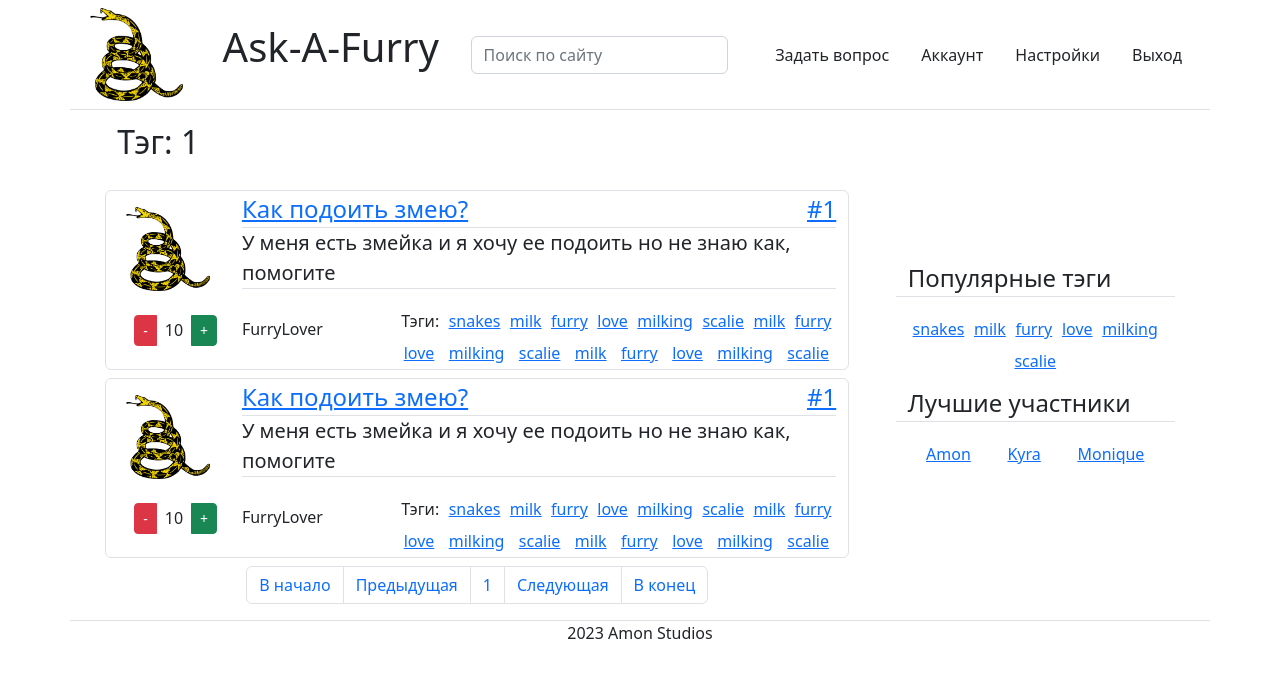
After one commit to Adefey/tp-mail-web-homeworks, a Django app: page /tag/1 in a window 1280 px wide. The commit adds this page. Shown: the top 678 px of the page. Run offline with Django 4.2, Linux system fonts and the light colour scheme; some libraries are stand-ins or nearby versions.

Commit message:
Almost made homework1

```diff
--- a/ask_a_furry/ask_a_furry/settings.py
+++ b/ask_a_furry/ask_a_furry/settings.py
@@ -23,7 +23,7 @@ BASE_DIR = Path(__file__).resolve().parent.parent
 SECRET_KEY = 'django-insecure-3&l!57-971l2$3g(0no6l7mbcyb(2zvv4^_(dra$_ju$ikm*1u'
 
 # SECURITY WARNING: don't run with debug turned on in production!
-DEBUG = False
+DEBUG = True
 
 ALLOWED_HOSTS = ['localhost', '127.0.0.1']
 
--- a/ask_a_furry/main_site/templates/main_site/base.html
+++ b/ask_a_furry/main_site/templates/main_site/base.html
@@ -8,23 +8,56 @@
         <meta name="viewport" content="width=device-width, initial-scale=1">
     </head>
     <body>
-        <header class="container d-flex flex-wrap align-items-center justify-content-center justify-content-md-between py-3 mb-4 border-bottom">
-            <div class="d-flex align-items-center col-md-3 mb-2 mb-md-0 text-dark text-decoration-none">
-                Ask-A-Furry
+        <header class="container d-flex align-items-center justify-content-between border-bottom">
+            <div class="d-flex flex-column col-1 m-2">
+                <a href="/"><img src="{% static 'main_site/logo.png' %}" class="img-fluid" alt="Ask-A-Furry-Logo"></a>
             </div>
-            <ul class="nav col-12 col-md-auto mb-2 justify-content-center mb-md-0">
-                <li><a class="nav-link px-2 link-dark" href="/">Ask</a></li>
-                <li><a class="nav-link px-2 link-dark" href="/">Name</a></li>
-                <li><a class="nav-link px-2 link-dark" href="/">Settings</a></li>
-                <li><a class="nav-link px-2 link-dark" href="/">Log out</a></li>
+            <div class="d-flex flex-column">
+                <p class="fs-1">Ask-A-Furry</p>
+            </div>
+            <div class="row height d-flex justify-content-center align-items-center">
+                <div class="form">
+                    <i class="fa fa-search"></i>
+                    {% csrf_token %}
+                    <input type="text" class="form-control form-input" placeholder="Поиск по сайту">
+                </div>
+            </div>
+            <ul class="d-flex flex-column list-group flex-md-row border-0 list-unstyled">
+                <li><a class="list-group-item border-0" href="/ask">Задать вопрос</a></li>
+                <li><a class="list-group-item border-0" href="/settings">Аккаунт</a></li>
+                <li><a class="list-group-item border-0" href="/settings">Настройки</a></li>
+                <li><a class="list-group-item border-0" href="/">Выход</a></li>
             </ul>
         </header>
         <main class="container">
-            {% block content %}
-            {% endblock %}
+            <div class="d-flex align-items-center">
+            <div class="container col-8 align-items-center">
+                {% block content %}
+                {% endblock %}
+            </div>
+            <div class="container col-3">
+                <div class="mt-2 mb-2 row d-flex align-items-center justify-content-between">
+                        <p class="fs-4 border-bottom">Популярные тэги</p>
+                        <div class="col d-flex align-items-center justify-content-around flex-wrap">
+                            {% for tag in best_tags %}
+                                <a class="m-1 d-flex fs-6" href="/">{{ tag }}</a>
+                            {% endfor %}
+                        </div>
+                </div>
+                <div class="mt-2 mb-2 row d-flex align-items-center justify-content-between">
+                        <p class="fs-4 border-bottom">Лучшие участники</p>
+                        <div class="col d-flex align-items-center justify-content-around flex-wrap">
+                            {% for member in best_members %}
+                                <a class="m-1 d-flex fs-6" href="/">{{ member }}</a>
+                            {% endfor %}
+                        </div>
+                </div>
+                </div>
+             </div>
+
         </main>
-        <footer class="container d-flex flex-wrap align-items-center justify-content-center py-3 mb-4 border-top">
-        <p class="text-center text-muted">2023 Amon Studios</p>
+        <footer class="container d-flex align-items-center justify-content-center border-top">
+        <p class="d-flex flex-column">2023 Amon Studios</p>
         </footer>
     </body>
 </html>
--- /dev/null
+++ b/ask_a_furry/main_site/templates/main_site/tag.html
@@ -0,0 +1,47 @@
+{% extends 'main_site/base.html' %}
+{% load static %}
+
+{% block content %}
+<div class="mt-2 mb-2 row d-flex align-items-center justify-content-between">
+    <p class="fs-2 text-break">Тэг: {{ tag }}</p>
+</div>
+{% for item in items %}
+    <div class="mt-2 mb-2 row d-flex align-items-center justify-content-between border rounded">
+        <div class="d-flex flex-column col-2">
+            <img src="{% static 'main_site/logo.png' %}" class="img-fluid m-2" alt="User-Logo">
+            <div class="btn-group align-items-center justify-content-around m-2" role="group" aria-label="Like-dislike">
+                <button type="button" class="btn btn-danger btn-sm m-2">-</button>
+                <label>{{ item.rating }}</label>
+                <button type="button" class="btn btn-success btn-sm m-2">+</button>
+            </div>
+        </div>
+        <div class="d-flex flex-column col">
+            <div class="d-flex justify-content-between align-items-center border-bottom">
+                <a class="fs-4 d-flex" href="/question/{{ item.pk }}">{{ item.header }}</a>
+                <a class="fs-4 d-flex" href="/question/{{ item.pk }}">#{{ item.pk }}</a>
+            </div>
+            <p class="fs-5 border-bottom text-break">{{ item.full_text }}</p>
+                <div class="row d-flex align-items-center">
+                    <div class="col-3 d-flex align-items-center">
+                        <p class="fs-6">{{ item.author }}</p>
+                    </div>
+                    <div class="col d-flex align-items-center justify-content-around flex-wrap">
+                        <p class="m-1 d-flex fs-6">Тэги:</p>
+                        {% for tag in item.tags %}
+                            <a class="m-1 d-flex fs-6" href="/">{{ tag }}</a>
+                        {% endfor %}
+                    </div>
+                </div>
+        </div>
+    </div>
+{% endfor %}
+<nav>
+    <ul class="pagination d-flex justify-content-center">
+        <li class="page-item"><a class="page-link" href="#">В начало</a></li>
+        <li class="page-item"><a class="page-link" href="#">Предыдущая</a></li>
+        <li class="page-item"><a class="page-link" href="#">{{ cur_page_num }}</a></li>
+        <li class="page-item"><a class="page-link" href="#">Следующая</a></li>
+        <li class="page-item"><a class="page-link" href="#">В конец</a></li>
+    </ul>
+</nav>
+{% endblock %}
--- a/ask_a_furry/main_site/urls.py
+++ b/ask_a_furry/main_site/urls.py
@@ -4,4 +4,10 @@ from . import views
 
 urlpatterns = [
     path('', views.index),
+    path('question/<int:id>', views.question),
+    path('ask', views.ask),
+    path('tag/<str:tag>', views.tag),
+    path('settings', views.settings),
+    path('register', views.register),
+    path('login', views.login),
 ]
--- a/ask_a_furry/main_site/views.py
+++ b/ask_a_furry/main_site/views.py
@@ -1,5 +1,71 @@
 from django.shortcuts import render
 from django.http import HttpResponse
 
+
+class Object:
+    pass
+
+
 def index(request):
-    return render(request, 'main_site/base.html', {})
+    item = Object()
+    item.header = "Как подоить змею?"
+    item.pk = 1
+    item.rating = 10
+    item.full_text = "У меня есть змейка и я хочу ее подоить но не знаю как, помогите"
+    item.author = "FurryLover"
+    item.tags = ["snakes", "milk", "furry", "love", "milking", "scalie", "milk",
+                 "furry", "love", "milking", "scalie", "milk", "furry", "love", "milking", "scalie"]
+    best_tags = ["snakes", "milk", "furry", "love", "milking", "scalie"]
+    best_members = ["Amon", "Kyra", "Monique"]
+    return render(request, 'main_site/index.html', {"items": [item, item, item], "best_tags": best_tags, "best_members": best_members, "cur_page_num":1})
+
+def question(request, id):
+    item = Object()
+    item.pk = 1
+    item.rating = 10
+    item.header = "Как подоить змею?"
+    item.full_text = "У меня есть змейка и я хочу ее подоить но не знаю как, помогите"
+    item.author = "FurryLover"
+    item.tags = ["snakes", "milk", "furry", "love", "milking", "scalie", "milk",
+                 "furry", "love", "milking", "scalie", "milk", "furry", "love", "milking", "scalie"]
+    best_tags = ["snakes", "milk", "furry", "love", "milking", "scalie"]
+    best_members = ["Amon", "Kyra", "Monique"]
+    comment = Object()
+    comment.pk=1
+    comment.rating = 5
+    comment.author = "Kyra"
+    comment.full_text = "Просто бери и дои"
+    return render(request, 'main_site/question.html', {"item":item, "answers":[comment, comment], "best_tags": best_tags, "best_members": best_members})
+
+def ask(request):
+    best_tags = ["snakes", "milk", "furry", "love", "milking", "scalie"]
+    best_members = ["Amon", "Kyra", "Monique"]
+    return render(request, 'main_site/ask.html', {"best_tags": best_tags, "best_members": best_members})
+
+def tag(request, tag):
+    item = Object()
+    item.header = "Как подоить змею?"
+    item.pk = 1
+    item.rating = 10
+    item.full_text = "У меня есть змейка и я хочу ее подоить но не знаю как, помогите"
+    item.author = "FurryLover"
+    item.tags = ["snakes", "milk", "furry", "love", "milking", "scalie", "milk",
+                 "furry", "love", "milking", "scalie", "milk", "furry", "love", "milking", "scalie"]
+    best_tags = ["snakes", "milk", "furry", "love", "milking", "scalie"]
+    best_members = ["Amon", "Kyra", "Monique"]
+    return render(request, 'main_site/tag.html', {"tag":tag, "items": [item, item], "best_tags": best_tags, "best_members": best_members, "cur_page_num":1})
+
+def settings(request):
+    best_tags = ["snakes", "milk", "furry", "love", "milking", "scalie"]
+    best_members = ["Amon", "Kyra", "Monique"]
+    return render(request, 'main_site/settings.html', {"best_tags": best_tags, "best_members": best_members})
+
+def register(request):
+    best_tags = ["snakes", "milk", "furry", "love", "milking", "scalie"]
+    best_members = ["Amon", "Kyra", "Monique"]
+    return render(request, 'main_site/register.html', {"best_tags": best_tags, "best_members": best_members})
+
+def login(request):
+    best_tags = ["snakes", "milk", "furry", "love", "milking", "scalie"]
+    best_members = ["Amon", "Kyra", "Monique"]
+    return render(request, 'main_site/login.html', {"best_tags": best_tags, "best_members": best_members})
```
Also changed, not shown: ask_a_furry/main_site/templates/main_site/ask.html (added, +25 -0 lines), ask_a_furry/main_site/templates/main_site/index.html (added, +44 -0 lines), ask_a_furry/main_site/templates/main_site/login.html (added, +20 -0 lines), ask_a_furry/main_site/templates/main_site/question.html (added, +61 -0 lines), ask_a_furry/main_site/templates/main_site/register.html (added, +46 -0 lines), ask_a_furry/main_site/templates/main_site/settings.html (added, +36 -0 lines), ask_a_furry/main_site/static/main_site/logo.png (added), ask_a_furry/static/main_site/logo.png (added).
